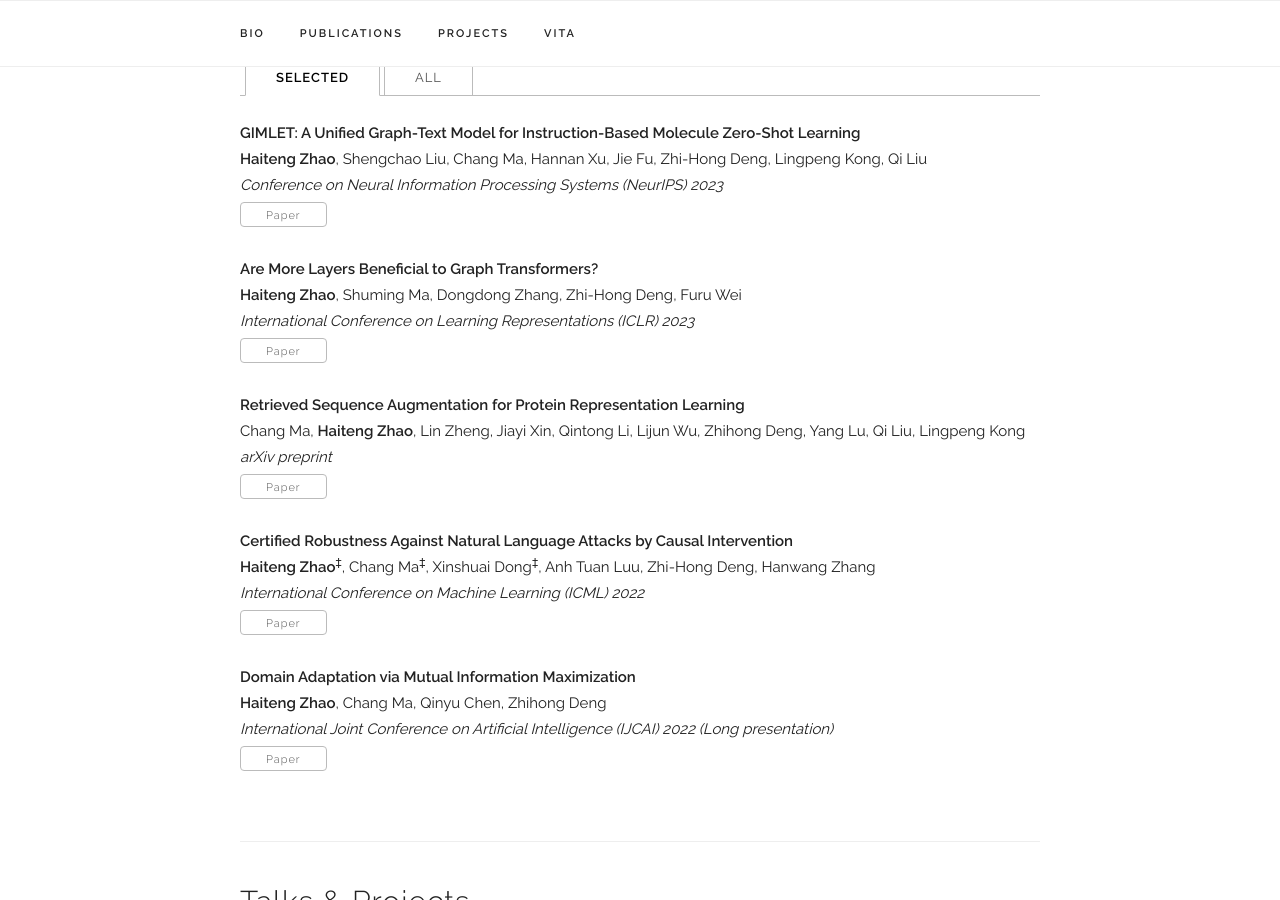
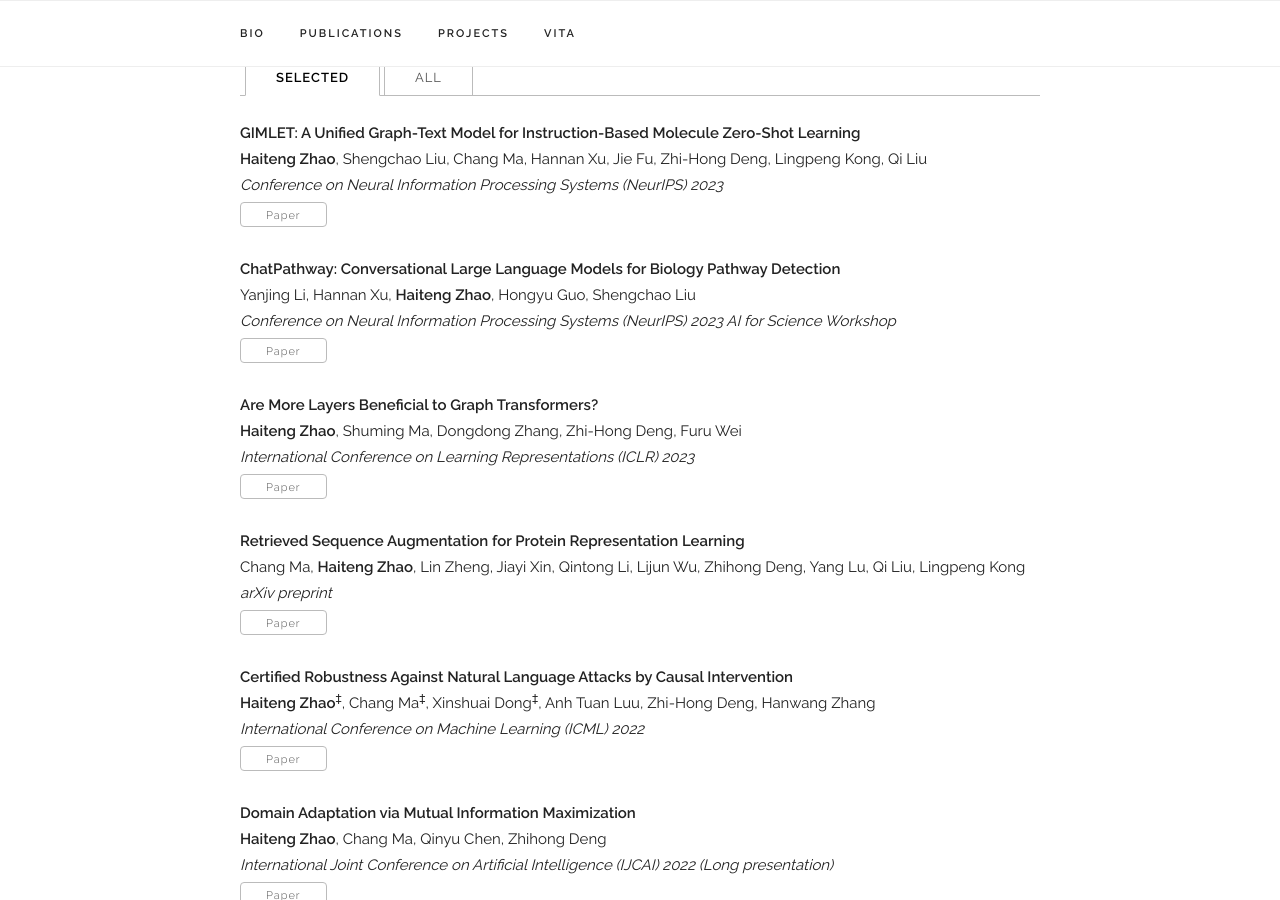
Before and after one commit to zhao-ht/haitengzhao, a Jekyll site: the page built from index.html, in a window 1280 px wide and 900 px high, scrolled down 981 px. Built offline with Jekyll 4.4.1, drawn with Linux system fonts in a browser that asks for light colours; some web fonts are replaced.

Commit message:
Update publications.yaml

```diff
--- a/_data/publications.yaml
+++ b/_data/publications.yaml
@@ -3,6 +3,12 @@ papers:
     authors: "<b>Haiteng Zhao</b>, Shengchao Liu, Chang Ma, Hannan Xu, Jie Fu, Zhi-Hong Deng, Lingpeng Kong, Qi Liu"
     venue: "Conference on Neural Information Processing Systems (NeurIPS) 2023"
     paper_pdf: "https://arxiv.org/pdf/2306.13089.pdf"
+    selected: y
+
+  - title: "ChatPathway: Conversational Large Language Models for Biology Pathway Detection"
+    authors: "Yanjing Li, Hannan Xu, <b>Haiteng Zhao</b>, Hongyu Guo, Shengchao Liu"
+    venue: "Conference on Neural Information Processing Systems (NeurIPS) 2023 AI for Science Workshop"
+    paper_pdf: "https://openreview.net/pdf?id=AS5AZ5L8zk"
     selected: y
 
   - title: "Are More Layers Beneficial to Graph Transformers?"
```
